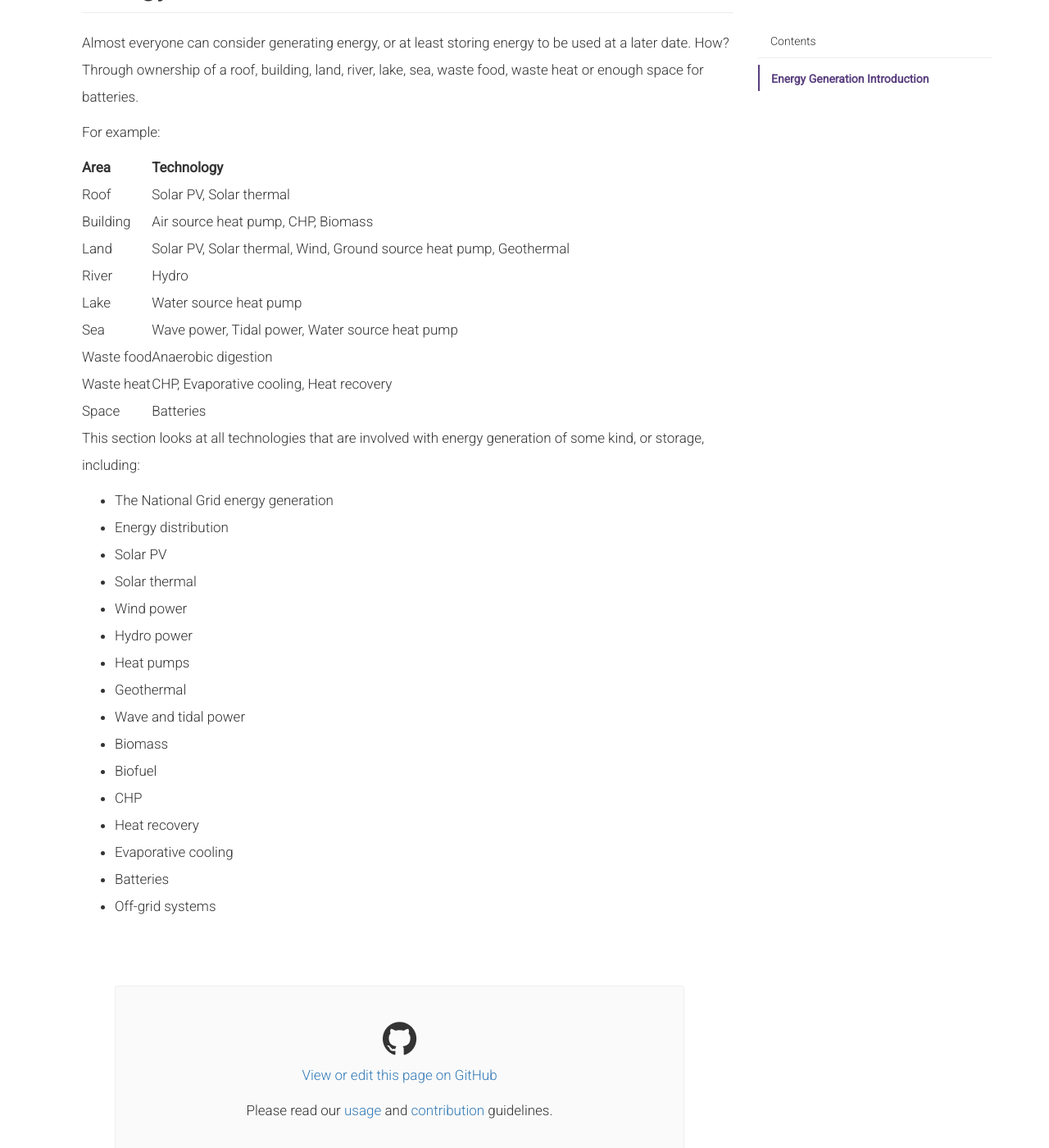
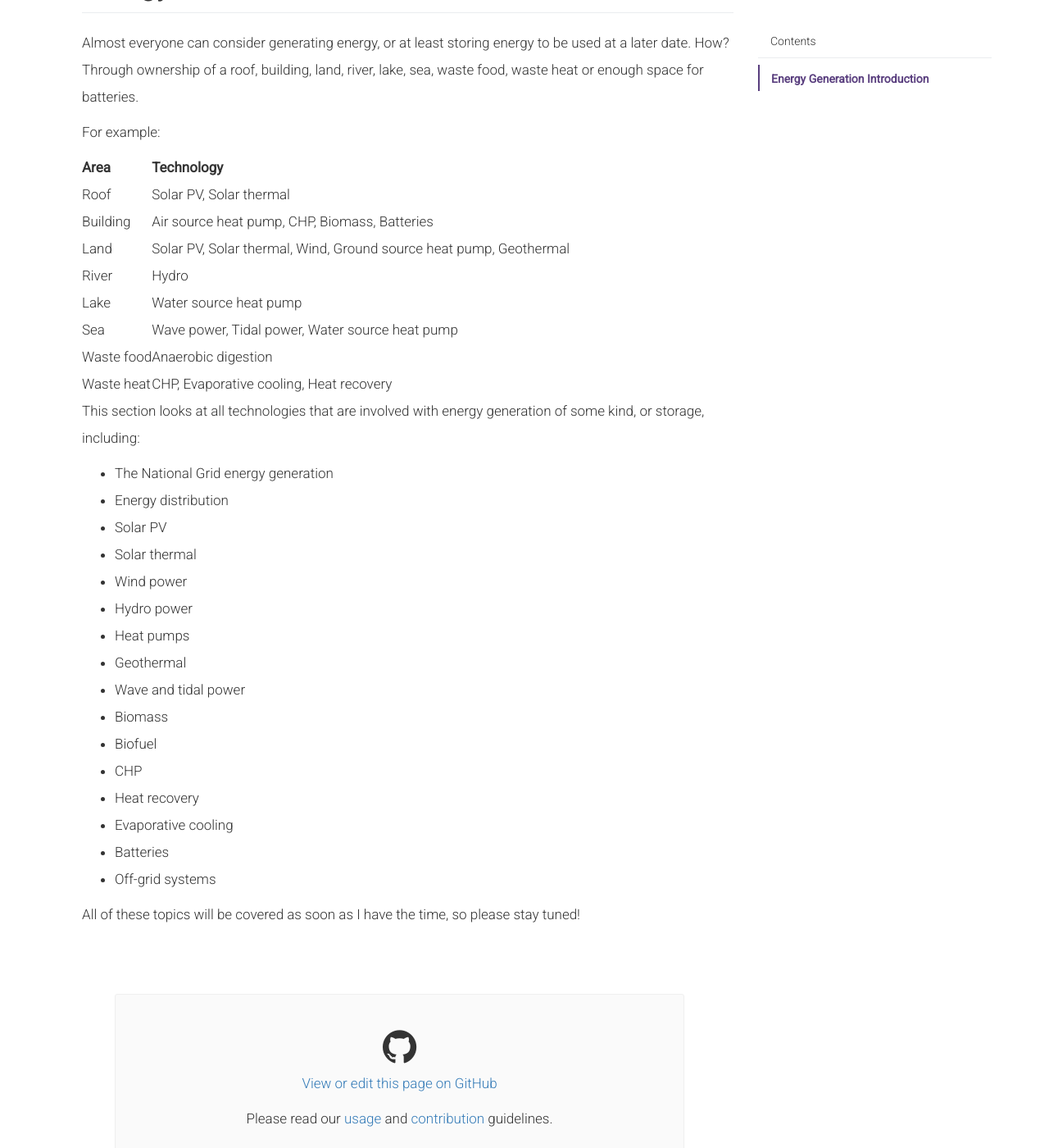
Before and after one commit to energyprinciples/energyprinciples.github.io, a Jekyll site: the page built from _generation/001-introduction.md, in a window 1280 px wide and 1400 px high, scrolled down 244 px. Shown: the whole window at 82% size. Built offline with Jekyll 4.4.1, drawn with Linux system fonts in a browser that asks for light colours; nearby versions of some CDN libraries.

Commit message:
Update 001-introduction.md

```diff
--- a/_generation/001-introduction.md
+++ b/_generation/001-introduction.md
@@ -13,14 +13,13 @@ For example:
 Area | Technology
 ---- | ----
 Roof | Solar PV, Solar thermal
-Building | Air source heat pump, CHP, Biomass
+Building | Air source heat pump, CHP, Biomass, Batteries
 Land | Solar PV, Solar thermal, Wind, Ground source heat pump, Geothermal
 River | Hydro
 Lake | Water source heat pump
 Sea | Wave power, Tidal power, Water source heat pump
 Waste food | Anaerobic digestion
 Waste heat | CHP, Evaporative cooling, Heat recovery
-Space | Batteries
 
 
 This section looks at all technologies that are involved with energy generation of some kind, or storage, including:
@@ -40,3 +39,5 @@ This section looks at all technologies that are involved with energy generation
  - Evaporative cooling
  - Batteries
  - Off-grid systems
+
+ All of these topics will be covered as soon as I have the time, so please stay tuned!
```
